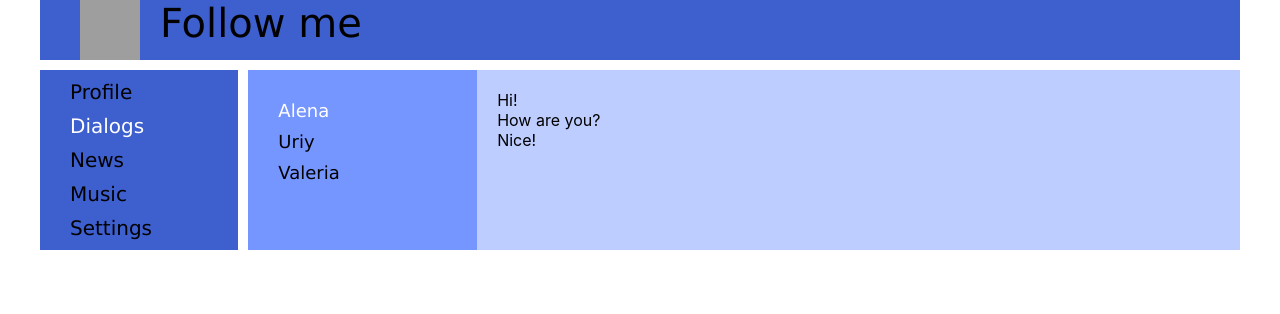
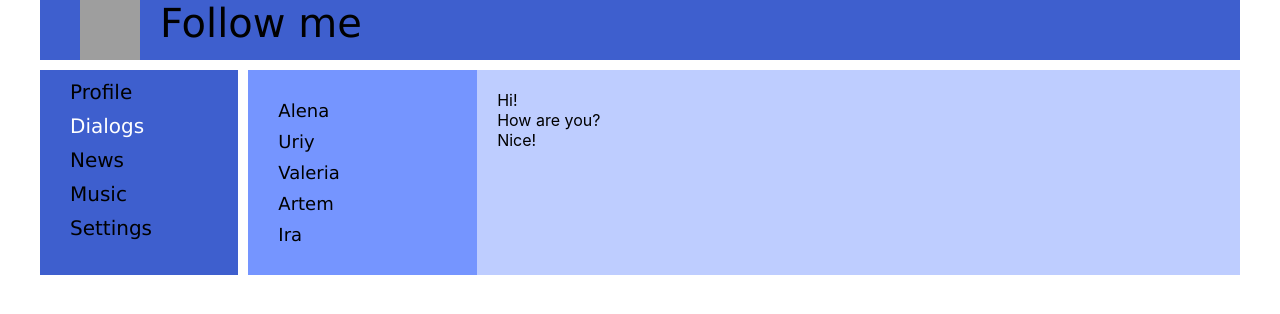
Before and after one commit to SergeyTD/social-network-react, a React (Create React App) app in the folder my-app/: page /dialogs in a window 1280 px wide. Shown: the top 314 px of the page. Built offline with nearby package versions, Linux system fonts and the light colour scheme; grey boxes are pictures that could not be loaded.

Commit message:
12/03/21

```diff
--- a/my-app/src/components/Dialogs/Dialogs.js
+++ b/my-app/src/components/Dialogs/Dialogs.js
@@ -1,17 +1,24 @@
+import { NavLink } from 'react-router-dom';
 import s from './Dialogs.module.css';
 
 const Dialogs = () => {
   return (
     <div className={s.dialogs}>
       <section className={s.dialogsItem}>
-        <div className={`${s.dialog} ${s.active}`}>
-          Alena
+        <div className={s.dialog}>
+          <NavLink to="/dialogs/1" activeClassName={s.activeLink}>Alena</NavLink>
         </div>
         <div className={s.dialog}>
-          Uriy
+          <NavLink to="/dialogs/2" activeClassName={s.activeLink}>Uriy</NavLink>
         </div>
         <div className={s.dialog}>
-          Valeria
+          <NavLink to="/dialogs/3" activeClassName={s.activeLink}>Valeria</NavLink>
+        </div>
+        <div className={s.dialog}>
+          <NavLink to="/dialogs/4" activeClassName={s.activeLink}>Artem</NavLink>
+        </div>
+        <div className={s.dialog}>
+          <NavLink to="/dialogs/5" activeClassName={s.activeLink}>Ira</NavLink>
         </div>
       </section>
       <section className={s.messages}>
--- a/my-app/src/components/Dialogs/Dialogs.module.css
+++ b/my-app/src/components/Dialogs/Dialogs.module.css
@@ -11,11 +11,16 @@
     font-size: 18px;
 }
 
+.dialogsItem a {
+    text-decoration: none;
+    color: black;
+}
+
 .dialogsItem :hover {
     color: rgb(190, 205, 255);
 }
 
-.dialogsItem .active {
+.dialogsItem a.activeLink {
     color: white;
 }
 
```
